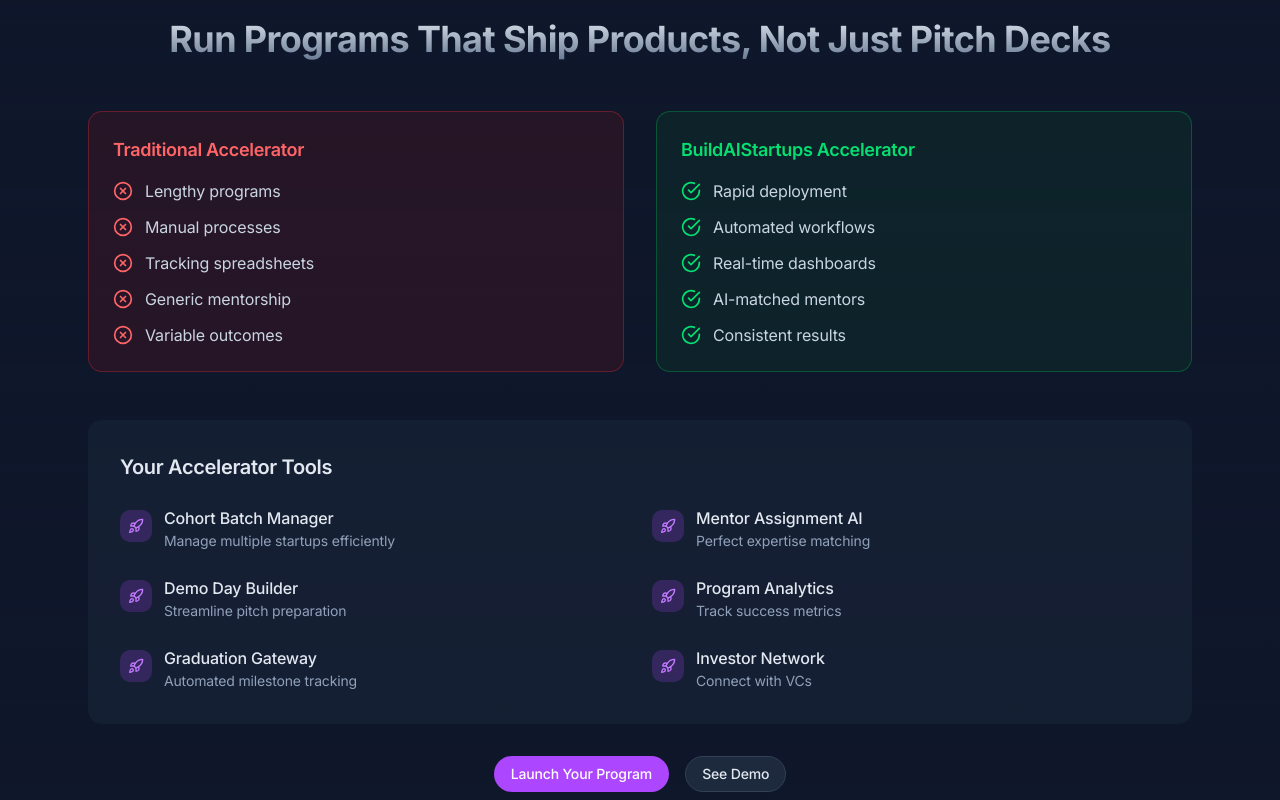
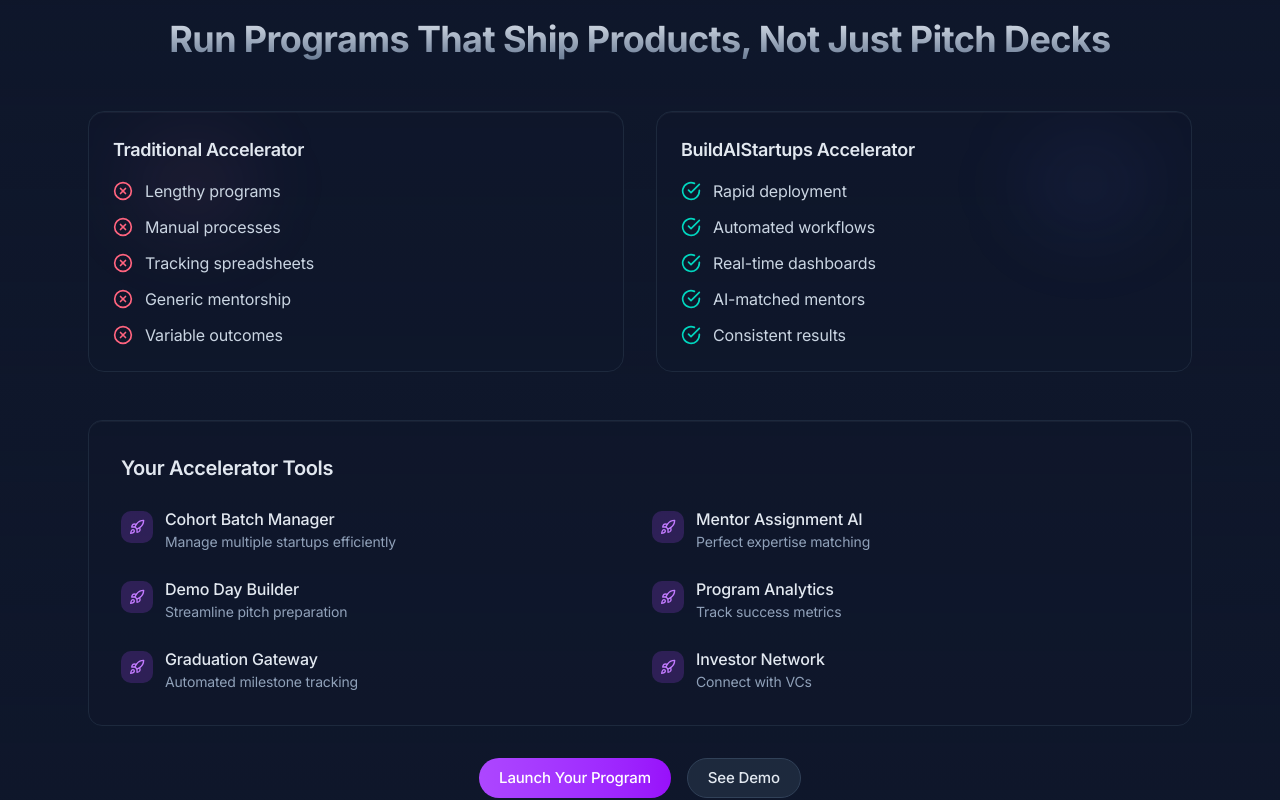
Before and after one commit to buildaistartups/buildaistartups.com, a Next.js app: page / in a window 1280 px wide. Shown: the part 5220-6020 px from the top of the page. Built offline with nearby package versions, Linux system fonts and the light colour scheme.

Commit message:
Update AcceleratorCommand.tsx

```diff
--- a/components/home/AcceleratorCommand.tsx
+++ b/components/home/AcceleratorCommand.tsx
@@ -3,7 +3,7 @@
 
 import React from 'react'
 import Link from 'next/link'
-import { CheckCircle, XCircle, Users, Rocket } from 'lucide-react'
+import { CheckCircle, XCircle, Rocket } from 'lucide-react'
 
 export default function AcceleratorCommand() {
   return (
@@ -21,37 +21,46 @@ export default function AcceleratorCommand() {
             </h2>
           </div>
 
+          {/* Cards */}
           <div className="grid md:grid-cols-2 gap-8 mb-12">
-            <div className="bg-red-900/20 rounded-xl border border-red-500/30 p-6">
-              <h3 className="text-lg font-semibold text-red-400 mb-4">Traditional Accelerator</h3>
+            {/* Traditional Accelerator (rose-tinted neutral glass) */}
+            <div className="spotlight-card relative overflow-hidden rounded-2xl border border-slate-800 bg-slate-900/40 p-6 shadow-[inset_0_1px_0_rgba(255,255,255,0.04)] transition-colors hover:border-purple-500/30 hover:bg-slate-900/50">
+              {/* subtle tint */}
+              <div className="pointer-events-none absolute -top-10 -left-10 h-56 w-72 -z-10
+                              bg-[radial-gradient(closest-side,rgba(244,114,182,0.12),transparent_60%)] blur-2xl" />
+              <h3 className="text-lg font-semibold text-slate-200 mb-4">Traditional Accelerator</h3>
               <ul className="space-y-3">
                 {[
                   'Lengthy programs',
                   'Manual processes',
                   'Tracking spreadsheets',
                   'Generic mentorship',
-                  'Variable outcomes'
+                  'Variable outcomes',
                 ].map((item) => (
                   <li key={item} className="flex items-center gap-3">
-                    <XCircle className="w-5 h-5 text-red-400 flex-shrink-0" />
+                    <XCircle className="w-5 h-5 text-rose-400 flex-shrink-0" />
                     <span className="text-slate-300">{item}</span>
                   </li>
                 ))}
               </ul>
             </div>
 
-            <div className="bg-green-900/20 rounded-xl border border-green-500/30 p-6">
-              <h3 className="text-lg font-semibold text-green-400 mb-4">BuildAIStartups Accelerator</h3>
+            {/* BuildAIStartups Accelerator (indigo/teal-tinted neutral glass) */}
+            <div className="spotlight-card relative overflow-hidden rounded-2xl border border-slate-800 bg-slate-900/40 p-6 shadow-[inset_0_1px_0_rgba(255,255,255,0.04)] transition-colors hover:border-purple-500/30 hover:bg-slate-900/50">
+              {/* subtle tint */}
+              <div className="pointer-events-none absolute -top-10 -right-10 h-56 w-72 -z-10
+                              bg-[radial-gradient(closest-side,rgba(99,102,241,0.12),transparent_60%)] blur-2xl" />
+              <h3 className="text-lg font-semibold text-slate-200 mb-4">BuildAIStartups Accelerator</h3>
               <ul className="space-y-3">
                 {[
                   'Rapid deployment',
                   'Automated workflows',
                   'Real-time dashboards',
                   'AI-matched mentors',
-                  'Consistent results'
+                  'Consistent results',
                 ].map((item) => (
                   <li key={item} className="flex items-center gap-3">
-                    <CheckCircle className="w-5 h-5 text-green-400 flex-shrink-0" />
+                    <CheckCircle className="w-5 h-5 text-teal-400 flex-shrink-0" />
                     <span className="text-slate-300">{item}</span>
                   </li>
                 ))}
@@ -59,7 +68,8 @@ export default function AcceleratorCommand() {
             </div>
           </div>
 
-          <div className="bg-slate-800/50 rounded-xl p-8">
+          {/* Tools list */}
+          <div className="spotlight-card rounded-xl border border-slate-800 bg-slate-900/40 p-8 shadow-[inset_0_1px_0_rgba(255,255,255,0.04)]">
             <h3 className="text-xl font-semibold text-slate-200 mb-6">Your Accelerator Tools</h3>
             <div className="grid md:grid-cols-2 gap-6">
               {[
@@ -68,7 +78,7 @@ export default function AcceleratorCommand() {
                 { title: 'Demo Day Builder', desc: 'Streamline pitch preparation' },
                 { title: 'Program Analytics', desc: 'Track success metrics' },
                 { title: 'Graduation Gateway', desc: 'Automated milestone tracking' },
-                { title: 'Investor Network', desc: 'Connect with VCs' }
+                { title: 'Investor Network', desc: 'Connect with VCs' },
               ].map((tool) => (
                 <div key={tool.title} className="flex items-start gap-3">
                   <div className="p-2 bg-purple-500/20 rounded-lg mt-1">
@@ -83,16 +93,31 @@ export default function AcceleratorCommand() {
             </div>
           </div>
 
-          <div className="flex gap-4 justify-center mt-8">
+          {/* CTAs — compact Stellar-sized pills */}
+          <div className="flex gap-3 sm:gap-4 justify-center mt-8">
             <Link
               href="/accelerator"
-              className="btn bg-purple-500 text-white hover:bg-purple-600"
+              className="
+                inline-flex items-center justify-center
+                h-9 md:h-10 px-4 md:px-5
+                rounded-full text-sm md:text-[15px] font-medium
+                bg-gradient-to-r from-purple-500 to-purple-600 text-white
+                hover:from-purple-600 hover:to-purple-700
+                focus:outline-none focus:ring-2 focus:ring-purple-500/40
+              "
             >
               Launch Your Program
             </Link>
             <Link
               href="/demo"
-              className="btn bg-slate-800 text-slate-200 border border-slate-700 hover:bg-slate-700"
+              className="
+                inline-flex items-center justify-center
+                h-9 md:h-10 px-4 md:px-5
+                rounded-full text-sm md:text-[15px] font-medium
+                bg-slate-800 text-slate-200 border border-slate-700
+                hover:bg-slate-700
+                focus:outline-none focus:ring-2 focus:ring-slate-500/30
+              "
             >
               See Demo
             </Link>
```
